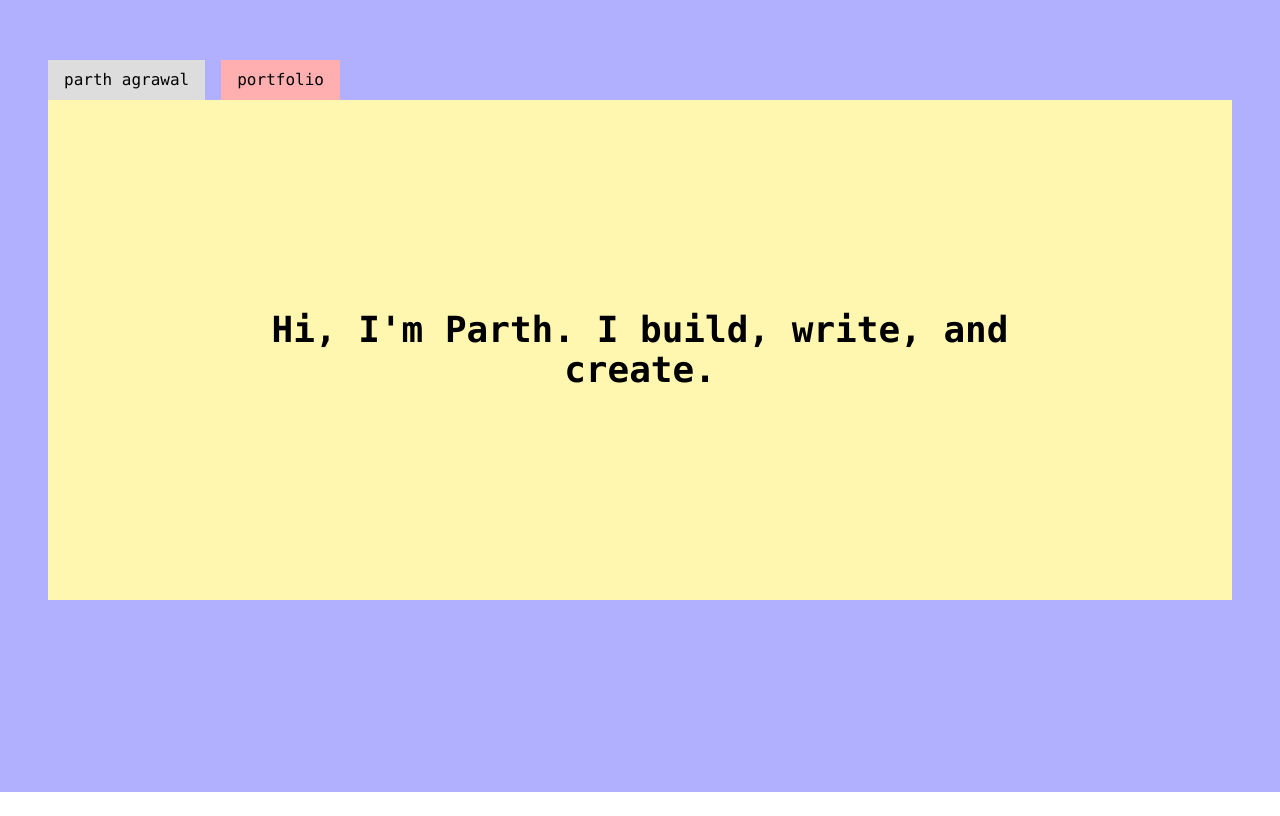
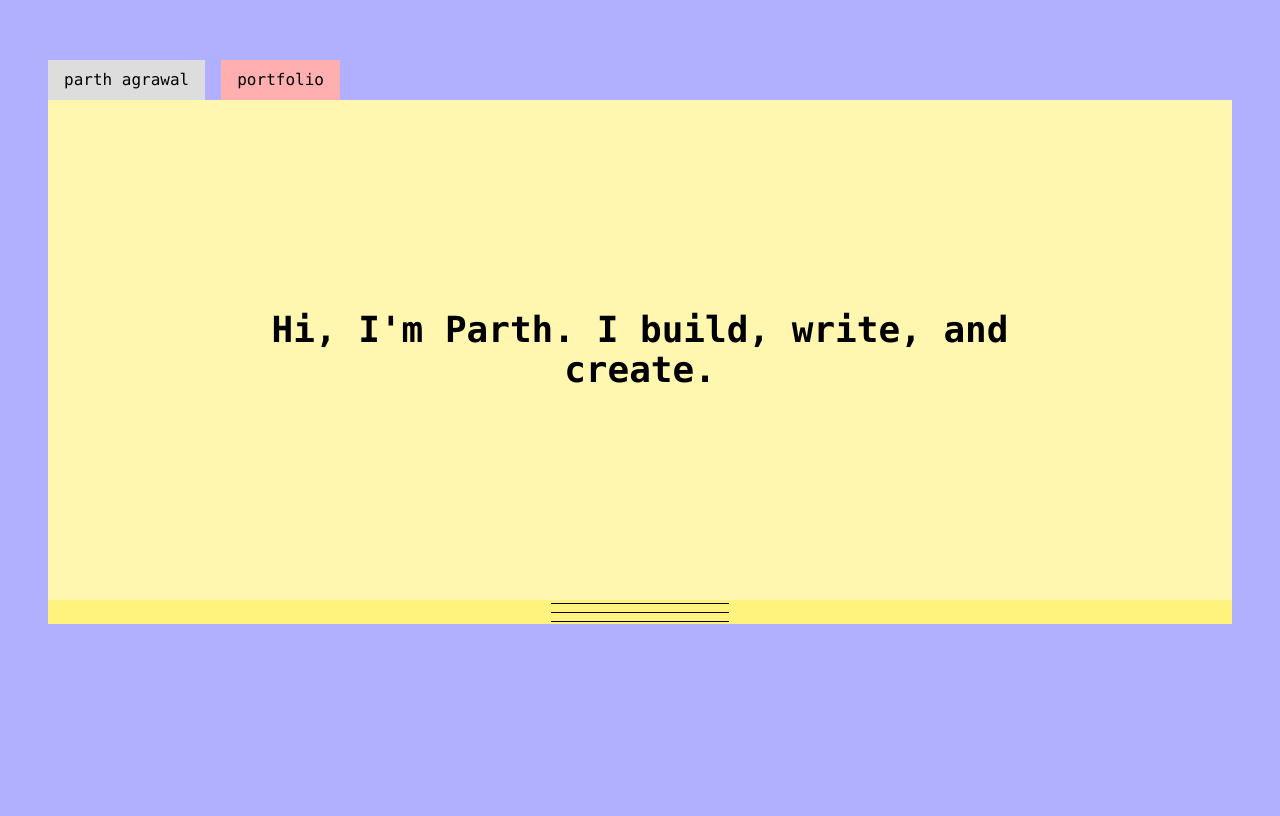
Before and after one commit to parth-agrawal/new-personal-site, a React (Vite) app: page / in a window 1280 px wide. Shown: the part 132-948 px from the top of the page. Before the commit the page ends 924 px from the top, so only its background shows below. Built offline with nearby package versions, Linux system fonts and the light colour scheme.

Commit message:
add divider:

```diff
--- /dev/null
+++ b/src/components/Divider.tsx
@@ -0,0 +1,13 @@
+export const Divider = () => {
+  return (
+    <>
+      <div className="flex justify-center h-6 items-center bg-[#FFF27D]">
+        <div className="flex flex-col w-[15%] gap-2">
+          <hr className="border-1/2 border-black" />
+          <hr className="border-1/2 border-black" />
+          <hr className="border-1/2 border-black" />
+        </div>
+      </div>
+    </>
+  );
+};
--- a/src/components/MainFace.tsx
+++ b/src/components/FullFolder.tsx
@@ -1,10 +1,11 @@
+import { Divider } from "./Divider";
 import { Navbar } from "./Navbar";
 
 interface MainFaceProps {
   content: string;
 }
 
-export const MainFace = ({ content }: MainFaceProps) => {
+export const FullFolder = ({ content }: MainFaceProps) => {
   return (
     <>
       <div className="flex flex-col py-48 px-12 font-mono">
@@ -14,6 +15,7 @@ export const MainFace = ({ content }: MainFaceProps) => {
             {content}
           </div>
         </div>
+        <Divider />
       </div>
     </>
   );
--- a/src/components/Home.tsx
+++ b/src/components/Home.tsx
@@ -1,4 +1,5 @@
-import { MainFace } from "./MainFace";
+import { Divider } from "./divider";
+import { FullFolder } from "./FullFolder";
 import { Navbar } from "./Navbar";
 
 export const Home = () => {
@@ -6,7 +7,7 @@ export const Home = () => {
     // move navbar to a layout component
     <>
       <div className="bg-[#B1AFFF]">
-        <MainFace content="Hi, I'm Parth. I build, write, and create." />
+        <FullFolder content="Hi, I'm Parth. I build, write, and create." />
       </div>
     </>
   );
```
